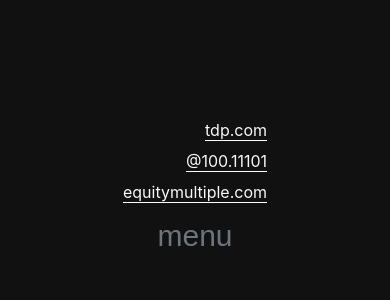
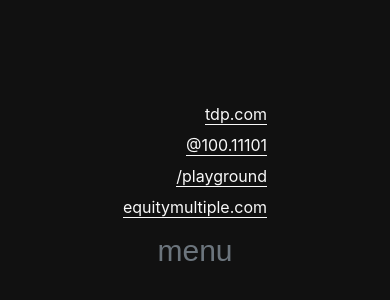
Before and after one commit to domvillegas/portfolio-website, a Next.js app: page /projects in a window 390 px wide. Shown: the part 238-538 px from the top of the page. Built offline with nearby package versions, Linux system fonts and the light colour scheme.

Commit message:
Add playground page. Remove hover styles on mobile.

```diff
--- a/src/components/MenuButton/MenuButton.module.scss
+++ b/src/components/MenuButton/MenuButton.module.scss
@@ -9,8 +9,10 @@
   transition: 0.4s;
   opacity: 0;
 
-  &:hover {
-    color: #f9f9f9;
+  @media (hover) {
+    &:hover {
+      color: #f9f9f9;
+    }
   }
 }
 
--- a/src/pages/about/index.module.scss
+++ b/src/pages/about/index.module.scss
@@ -14,8 +14,10 @@
     cursor: pointer;
     transition: 0.4s;
 
-    &:hover {
-      color: #a4a4a4;
+    @media (hover) {
+      &:hover {
+        color: #a4a4a4;
+      }
     }
   }
 }
--- a/src/pages/about/index.tsx
+++ b/src/pages/about/index.tsx
@@ -25,8 +25,7 @@
           web applications and websites.
         </p>
         <p>
-          During my free time I paint abstracts and cycle. <br />
-          Currently reading the LOTR trilogy and experiencing Metroid Prime.
+          During my free time I paint abstracts and cycle.
         </p>
         <p>
           Feel free to{" "}
--- a/src/pages/index.module.scss
+++ b/src/pages/index.module.scss
@@ -62,8 +62,10 @@
   right: 55%;
   overflow: hidden !important;
 
-  &:hover {
-    color: white;
+  @media (hover) {
+    &:hover {
+      color: white;
+    }
   }
 }
 
--- a/src/pages/menu/index.module.scss
+++ b/src/pages/menu/index.module.scss
@@ -19,8 +19,10 @@
     transition: 0.4s;
     opacity: 0;
 
-    &:hover {
-      color: white;
+    @media (hover) {
+      &:hover {
+        color: white;
+      }
     }
   }
 }
--- /dev/null
+++ b/src/pages/playground/playground.module.scss
@@ -0,0 +1,29 @@
+.playground {
+  display: flex;
+  align-items: center;
+  justify-content: center;
+  flex-direction: column;
+  height: 100%;
+}
+
+.projectsList {
+  display: flex;
+  flex-direction: column;
+  align-items: flex-end;
+}
+
+.projectLink {
+  margin: 5px 0;
+  text-decoration: none;
+  border-bottom: 1px solid #f9f9f9;
+  color: #f9f9f9;
+  cursor: pointer;
+  transition: 0.4s;
+
+  @media (hover) {
+    &:hover {
+      color: #a4a4a4;
+      border-bottom: 1px solid #a4a4a4;
+    }
+  }
+}
--- a/src/pages/projects/index.module.scss
+++ b/src/pages/projects/index.module.scss
@@ -11,13 +11,19 @@
   flex-direction: column;
   align-items: flex-end;
 
-  a {
+  .projectLink {
     margin: 5px 0;
     text-decoration: none;
-    border-bottom: 1px solid white;
+    border-bottom: 1px solid #f9f9f9;
+    color: #f9f9f9;
+    cursor: pointer;
+    transition: 0.4s;
 
-    &:hover {
-      border-bottom: 1px solid #a4a4a4;
+    @media (hover) {
+      &:hover {
+        color: #a4a4a4;
+        border-bottom: 1px solid #a4a4a4;
+      }
     }
   }
 }
--- a/src/pages/projects/index.tsx
+++ b/src/pages/projects/index.tsx
@@ -1,11 +1,22 @@
 import React, { useEffect } from "react";
 import MenuButton from "@/components/MenuButton/MenuButton";
 import styles from "./index.module.scss";
+import { pushRouteWithFade } from "@/utils/helpers";
+import { useRouter } from "next/router";
 
 const projects = [
-  { name: "tdp.com", link: "" },
-  { name: "equitymultiple.com", link: "https://equitymultiple.com/" },
-  { name: "@100.11101", link: "https://www.instagram.com/100.11101/" },
+  { name: "tdp.com", link: "", targetBlank: true },
+  {
+    name: "equitymultiple.com",
+    link: "https://equitymultiple.com/",
+    targetBlank: true,
+  },
+  {
+    name: "@100.11101",
+    link: "https://www.instagram.com/100.11101/",
+    targetBlank: true,
+  },
+  { name: "/playground", link: "/playground", targetBlank: false },
 ];
 
 const projectsOrdered = projects.sort((projectA, projectB) => {
@@ -13,6 +24,8 @@
 });
 
 const Projects = () => {
+  const route = useRouter();
+
   useEffect(() => {
     const body = document.getElementsByTagName("body")[0];
     body.classList.add("fadeIn");
@@ -28,9 +41,19 @@
       <div className={styles.projectsList}>
         {projectsOrdered.map((project, index) => {
           return (
-            <a key={index} href={project.link} target="_blank">
+            <div
+            className={styles.projectLink}
+              onClick={() => {
+                if (project.targetBlank) {
+                  window.open(project.link, "_blank");
+                } else {
+                  pushRouteWithFade(project.link, route);
+                }
+              }}
+              key={index}
+            >
               {project.name}
-            </a>
+            </div>
           );
         })}
       </div>
--- a/src/styles/global-styles.scss
+++ b/src/styles/global-styles.scss
@@ -30,16 +30,23 @@
   font-size: 40px;
 }
 
-p, span, i, h2, a {
+p,
+span,
+i,
+h2,
+a {
   color: #f9f9f9;
 }
 
-i, a {
+i,
+a {
   transition: 0.4s;
   cursor: pointer;
 
-  &:hover {
-    color: #a4a4a4;
+  @media (hover) {
+    &:hover {
+      color: #a4a4a4;
+    }
   }
 }
 
```
Also changed, not shown: src/pages/playground/index.tsx (added, +43 -0 lines), src/pages/playground/taproom/index.tsx (+29 -8 lines).
